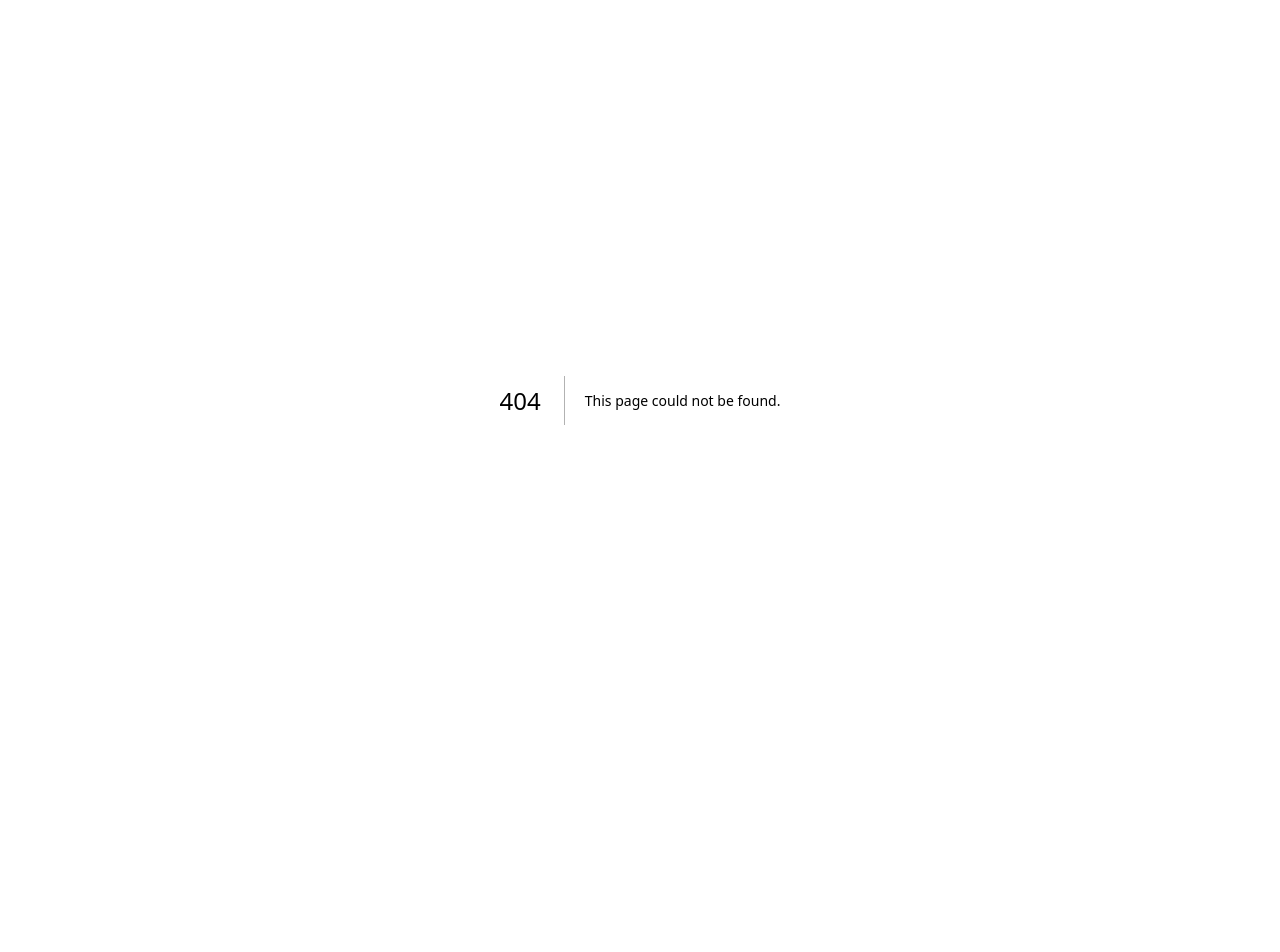
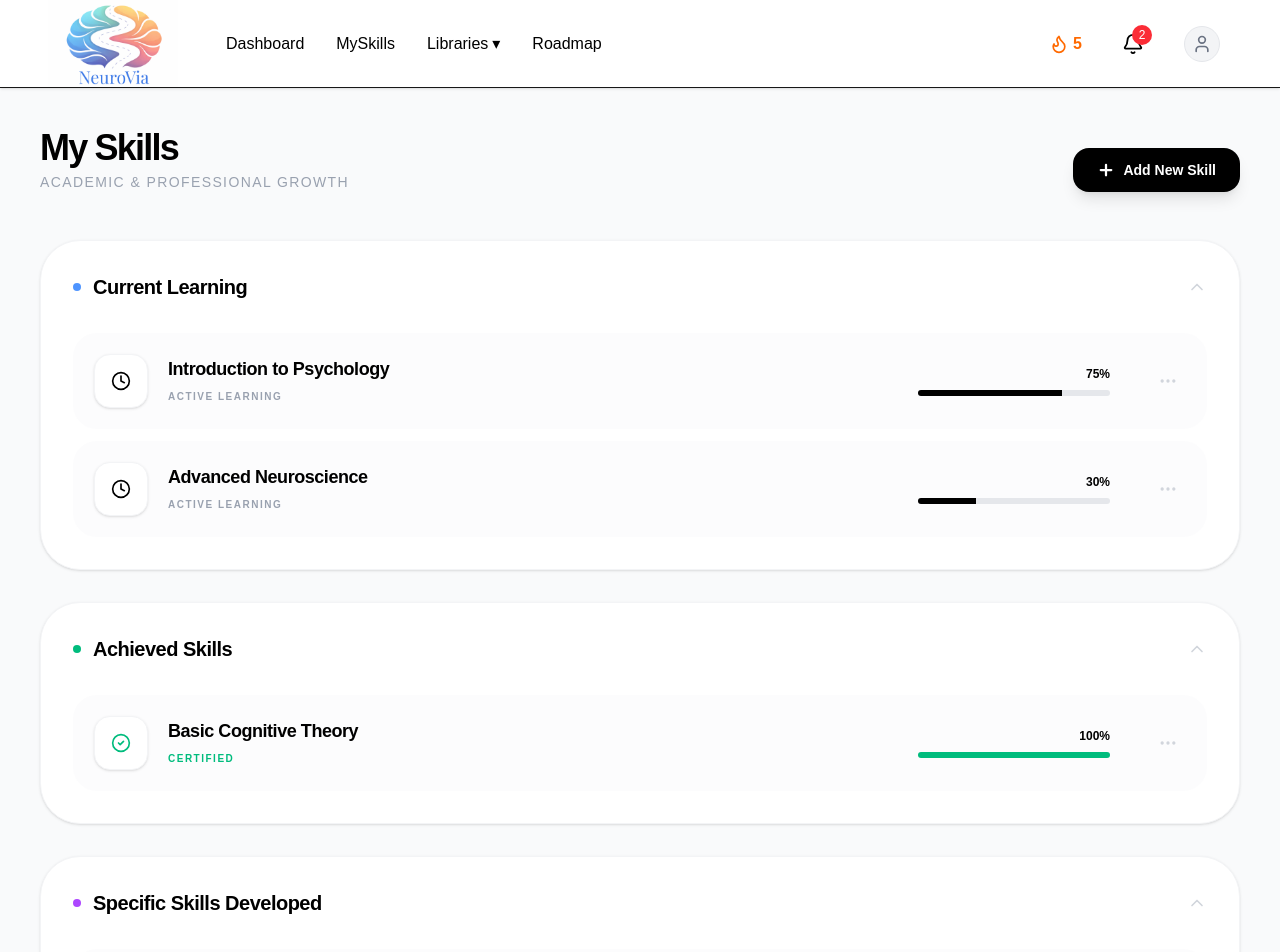
Before and after one commit to TanyaGupta1010/NeuroVia-Frontend, a Next.js app: page /myskills in a window 1280 px wide. Before the commit this address had no page. Shown: the top 952 px of the page. Before the commit the page ends 800 px from the top, so only its background shows below. Built offline with nearby package versions, Linux system fonts and the light colour scheme.

Commit message:
myskills page and continue learning button functionality

```diff
--- a/app/(dashboard)/dashboard/page.tsx
+++ b/app/(dashboard)/dashboard/page.tsx
@@ -44,7 +44,7 @@ export default function DashboardPage() {
       </div>
 
      <button
-        onClick={() => router.push("/course")}
+    onClick={() => router.push("libraries/courses")} // Changed from /course to /libraries
     className="bg-[#139fd6] text-white px-6 py-3 rounded-xl font-semibold hover:scale-105 transition"
   >
     Continue Learning
--- a/app/(dashboard)/layout.tsx
+++ b/app/(dashboard)/layout.tsx
@@ -8,6 +8,7 @@ import {
   NotificationProvider,
   useNotifications,
 } from "./NotificationContext";
+
 function DashboardNavbar({ email, streak }: { email: string; streak: number }) {
   const router = useRouter();
 
@@ -18,16 +19,14 @@ function DashboardNavbar({ email, streak }: { email: string; streak: number }) {
   const { notifications, markAsRead } = useNotifications();
   const unreadCount = notifications.filter((n) => !n.read).length;
 
-  /* ---------- STREAK MOCK DATA ---------- */
   const weekDays = ["M", "T", "W", "T", "F", "S", "S"];
-  const completedDays = [1, 2, 3, 4, 5]; // example completed days
+  const completedDays = [1, 2, 3, 4, 5];
 
   return (
-    <nav className="bg-white border-b h-[88px] px-12 flex items-center justify-between shadow-sm">
+    <nav className="bg-white border-b h-[88px] px-12 flex items-center justify-between shadow-sm relative z-[60]">
 
       {/* ================= LEFT ================= */}
       <div className="flex items-center gap-12">
-
         <Image
           src="/neurovia.jpg"
           alt="NeuroVia"
@@ -37,8 +36,7 @@ function DashboardNavbar({ email, streak }: { email: string; streak: number }) {
           onClick={() => router.push("/dashboard")}
         />
 
-        <div className="flex gap-8 text-black font-medium">
-
+        <div className="flex gap-8 text-black font-medium items-center h-[88px]">
           <span
             onClick={() => router.push("/dashboard")}
             className="cursor-pointer hover:text-blue-600 transition"
@@ -47,46 +45,48 @@ function DashboardNavbar({ email, streak }: { email: string; streak: number }) {
           </span>
 
           <span className="cursor-pointer hover:text-blue-600 transition">
+         {/* Dashboard Navigation Links */}
+<span
+  onClick={() => router.push("/myskills")} // Updated to match the relative path in the dashboard group
+  className="cursor-pointer hover:text-blue-600 transition"
+>
   MySkills
+</span>
           </span>
 
           {/* LIBRARIES DROPDOWN */}
           <div
-            className="relative"
+            className="relative flex items-center h-full"
             onMouseEnter={() => setOpenLib(true)}
             onMouseLeave={() => setOpenLib(false)}
           >
-            <span className="cursor-pointer hover:text-blue-600 flex items-center gap-1">
+            <span className="cursor-pointer hover:text-blue-600 flex items-center gap-1 py-2">
               Libraries
-              <span
-                className={`transition-transform duration-300 ${
-                  openLib ? "rotate-180" : ""
-                }`}
-              >
+              <span className={`transition-transform duration-300 ${openLib ? "rotate-180" : ""}`}>
                 ▾
               </span>
             </span>
 
+            {/* Invisible Bridge Container */}
             <div
-              className={`absolute top-10 left-0 bg-white shadow-xl rounded-xl w-52 py-2 border border-gray-200 transition-all duration-300
-              ${
-                openLib
-                  ? "opacity-100 scale-100"
-                  : "opacity-0 scale-95 pointer-events-none"
-              }`}
+              className={`absolute top-[60px] left-0 bg-transparent pt-4 transition-all duration-300
+              ${openLib ? "opacity-100 scale-100 visible" : "opacity-0 scale-95 pointer-events-none invisible"}`}
             >
+              {/* The visible menu */}
+              <div className="bg-white shadow-xl rounded-2xl w-52 py-2 border border-gray-100 overflow-hidden">
                 <div
                   onClick={() => router.push("/libraries/courses")}
-                className="px-4 py-3 hover:bg-blue-50 cursor-pointer"
+                  className="px-4 py-4 hover:bg-gray-50 cursor-pointer text-black font-medium transition-colors"
                 >
                   Courses
                 </div>
 
                 <div
                   onClick={() => router.push("/libraries/internships")}
-                className="px-4 py-3 hover:bg-blue-50 cursor-pointer"
+                  className="px-4 py-4 hover:bg-gray-50 cursor-pointer text-black font-medium transition-colors"
                 >
                   Internships
+                </div>
               </div>
             </div>
           </div>
@@ -100,7 +100,7 @@ function DashboardNavbar({ email, streak }: { email: string; streak: number }) {
       {/* ================= RIGHT ================= */}
       <div className="flex items-center gap-10">
 
-        {/* ----------  ---------- */}
+        {/* STREAK */}
         <div
           className="relative"
           onMouseEnter={() => setOpenStreak(true)}
@@ -112,44 +112,26 @@ function DashboardNavbar({ email, streak }: { email: string; streak: number }) {
           </div>
 
           <div
-            className={`absolute left-0 mt-4 w-72 bg-white border border-gray-200 rounded-2xl shadow-xl p-6 transition-all duration-300
-            ${
-              openStreak
-                ? "opacity-100 translate-y-0"
-                : "opacity-0 -translate-y-2 invisible"
-            }`}
+            className={`absolute right-0 mt-4 w-72 bg-white border border-gray-200 rounded-2xl shadow-xl p-6 transition-all duration-300
+            ${openStreak ? "opacity-100 translate-y-0 visible" : "opacity-0 -translate-y-2 invisible"}`}
           >
             <div className="flex justify-between items-center mb-2">
-              <h3 className="text-lg font-semibold text-black">
-                {streak} Day Streak
-              </h3>
+              <h3 className="text-lg font-semibold text-black">{streak} Day Streak</h3>
               <Flame className="text-orange-500" size={20} />
             </div>
-
-            <p className="text-sm text-gray-600 mb-6">
-              Do a lesson today to continue your streak.
-            </p>
-
+            <p className="text-sm text-gray-600 mb-6">Do a lesson today to continue your streak.</p>
             <div className="flex justify-between">
               {weekDays.map((day, index) => (
                 <div key={index} className="flex flex-col items-center gap-2">
                   <span className="text-xs text-gray-500">{day}</span>
-
-                  <div
-                    className={`w-8 h-8 rounded-full border transition
-                    ${
-                      completedDays.includes(index + 1)
-                        ? "bg-orange-500 border-orange-500"
-                        : "border-gray-300"
-                    }`}
-                  ></div>
+                  <div className={`w-8 h-8 rounded-full border transition ${completedDays.includes(index + 1) ? "bg-orange-500 border-orange-500" : "border-gray-300"}`} />
                 </div>
               ))}
             </div>
           </div>
         </div>
 
-        {/* ---------- NOTIFICATIONS ---------- */}
+        {/* NOTIFICATIONS */}
         <div
           className="relative"
           onMouseEnter={() => setOpenNotif(true)}
@@ -157,7 +139,6 @@ function DashboardNavbar({ email, streak }: { email: string; streak: number }) {
         >
           <div className="relative cursor-pointer">
             <Bell size={22} className="text-black" />
-
             {unreadCount > 0 && (
               <span className="absolute -top-2 -right-2 bg-red-500 text-white text-xs w-5 h-5 flex items-center justify-center rounded-full">
                 {unreadCount}
@@ -167,74 +148,38 @@ function DashboardNavbar({ email, streak }: { email: string; streak: number }) {
 
           <div
             className={`absolute right-0 mt-4 w-80 bg-white border border-gray-200 rounded-2xl shadow-xl transition-all duration-300
-            ${
-              openNotif
-                ? "opacity-100 translate-y-0"
-                : "opacity-0 -translate-y-2 invisible"
-            }`}
+            ${openNotif ? "opacity-100 translate-y-0 visible" : "opacity-0 -translate-y-2 invisible"}`}
           >
-            <div className="p-4 border-b border-gray-200 font-semibold text-black">
-              Notifications
-            </div>
-
+            <div className="p-4 border-b border-gray-200 font-semibold text-black">Notifications</div>
+            <div className="max-h-64 overflow-y-auto">
               {notifications.map((note) => (
-              <div
-                key={note.id}
-                onClick={() => markAsRead(note.id)}
-                className={`px-4 py-3 border-b border-gray-200 cursor-pointer transition
-                ${
-                  !note.read
-                    ? "bg-blue-50 hover:bg-blue-100"
-                    : "bg-white hover:bg-gray-50"
-                }`}
-              >
-                <div className="flex items-center gap-2">
-                  {!note.read && (
-                    <span className="w-2 h-2 bg-blue-600 rounded-full"></span>
-                  )}
-
-                  <p className="text-sm font-medium text-black">
-                    {note.title}
-                  </p>
-                </div>
-
-                <p className="text-xs mt-1 text-black">
-                  {note.time}
-                </p>
+                <div key={note.id} onClick={() => markAsRead(note.id)} className={`px-4 py-3 border-b border-gray-100 cursor-pointer transition ${!note.read ? "bg-blue-50" : "bg-white hover:bg-gray-50"}`}>
+                  <p className="text-sm font-medium text-black">{note.title}</p>
+                  <p className="text-xs mt-1 text-gray-400">{note.time}</p>
                 </div>
               ))}
-
-            <div className="p-3 text-center">
-              <button
-                onClick={() =>
-                  router.push("/dashboard/notifications")
-                }
-                className="text-blue-600 font-semibold hover:underline"
-              >
-                View All
-              </button>
+            </div>
+            <div className="p-3 text-center border-t border-gray-100">
+              <button onClick={() => router.push("/dashboard/notifications")} className="text-blue-600 text-sm font-bold hover:underline">View All</button>
             </div>
           </div>
         </div>
 
-        {/* ---------- PROFILE ---------- */}
-        <div className="flex items-center gap-2">
-          <User className="bg-gray-200 p-1 rounded-full" size={30} />
-          <span className="text-sm font-medium text-black">
-            {email}
+        {/* PROFILE */}
+        <div className="flex items-center gap-3">
+          <div className="w-9 h-9 bg-gray-100 rounded-full flex items-center justify-center border border-gray-200">
+             <User className="text-gray-500" size={20} />
+          </div>
+          <span className="text-sm font-bold text-black tracking-tight">
+            {email.split('@')[0]}
           </span>
         </div>
-
       </div>
     </nav>
   );
 }
 
-export default function DashboardLayout({
-  children,
-}: {
-  children: React.ReactNode;
-}) {
+export default function DashboardLayout({ children }: { children: React.ReactNode }) {
   const [email, setEmail] = useState("");
   const [streak, setStreak] = useState(5);
 
@@ -245,7 +190,7 @@ export default function DashboardLayout({
 
   return (
     <NotificationProvider>
-      <div className="min-h-screen bg-gray-50">
+      <div className="min-h-screen bg-gray-50 font-sans">
         <DashboardNavbar email={email} streak={streak} />
         {children}
       </div>
--- /dev/null
+++ b/app/(dashboard)/myskills/page.tsx
@@ -0,0 +1,182 @@
+"use client";
+
+import { useState } from "react";
+import { useRouter } from "next/navigation"; // Import the router
+import {
+  Plus,
+  ChevronDown,
+  ChevronUp,
+  Clock,
+  CheckCircle2,
+  MoreHorizontal,
+  Brain,
+  Zap
+} from "lucide-react";
+
+export default function MySkillsPage() {
+  const router = useRouter(); // Initialize the router
+  const [openSections, setOpenSections] = useState({
+    current: true,
+    completed: true,
+    specific: true,
+  });
+
+  const toggleSection = (section: keyof typeof openSections) => {
+    setOpenSections((prev) => ({ ...prev, [section]: !prev[section] }));
+  };
+
+  return (
+    <div className="max-w-7xl mx-auto px-6 lg:px-10 py-10 min-h-screen">
+
+      {/* Header with Redirecting Button */}
+      <div className="flex justify-between items-end mb-12">
+        <div>
+          <h1 className="text-4xl font-black text-black tracking-tighter">
+            My Skills
+          </h1>
+          <p className="text-gray-400 font-medium mt-1 text-sm uppercase tracking-widest">
+            Academic & Professional Growth
+          </p>
+        </div>
+
+        {/* REDIRECT FIXED: Now points to /libraries/courses */}
+        <button
+          onClick={() => router.push("/libraries/courses")}
+          className="flex items-center gap-2 bg-black text-white px-6 py-3 rounded-2xl font-bold text-sm hover:bg-zinc-800 transition-all active:scale-95 shadow-lg shadow-black/10"
+        >
+          <Plus size={18} strokeWidth={3} />
+          Add New Skill
+        </button>
+      </div>
+
+      <div className="space-y-8">
+        {/* ================= CURRENT LEARNING ================= */}
+        <div className="bg-white rounded-[2.5rem] border border-gray-100 shadow-sm overflow-hidden">
+          <div
+            onClick={() => toggleSection('current')}
+            className="flex justify-between items-center p-8 cursor-pointer hover:bg-gray-50/30 transition-colors"
+          >
+            <div className="flex items-center gap-3">
+              <div className="w-2 h-2 rounded-full bg-blue-500 animate-pulse" />
+              <h2 className="text-xl font-extrabold text-black tracking-tight">Current Learning</h2>
+            </div>
+            {openSections.current ? <ChevronUp size={20} className="text-gray-300" /> : <ChevronDown size={20} className="text-gray-300" />}
+          </div>
+
+          {openSections.current && (
+            <div className="px-8 pb-8 space-y-3">
+              <SkillItem
+                title="Introduction to Psychology"
+                status="Active Learning"
+                progress={75}
+                icon={<Clock className="text-black" size={20} />}
+                accent="bg-black"
+              />
+              <SkillItem
+                title="Advanced Neuroscience"
+                status="Active Learning"
+                progress={30}
+                icon={<Clock className="text-black" size={20} />}
+                accent="bg-black"
+              />
+            </div>
+          )}
+        </div>
+
+        {/* ================= COMPLETED ================= */}
+        <div className="bg-white rounded-[2.5rem] border border-gray-100 shadow-sm overflow-hidden">
+          <div
+            onClick={() => toggleSection('completed')}
+            className="flex justify-between items-center p-8 cursor-pointer hover:bg-gray-50/30 transition-colors"
+          >
+            <div className="flex items-center gap-3">
+              <div className="w-2 h-2 rounded-full bg-emerald-500" />
+              <h2 className="text-xl font-extrabold text-black tracking-tight">Achieved Skills</h2>
+            </div>
+            {openSections.completed ? <ChevronUp size={20} className="text-gray-300" /> : <ChevronDown size={20} className="text-gray-300" />}
+          </div>
+
+          {openSections.completed && (
+            <div className="px-8 pb-8 space-y-3">
+              <SkillItem
+                title="Basic Cognitive Theory"
+                status="Certified"
+                progress={100}
+                icon={<CheckCircle2 className="text-emerald-500" size={20} />}
+                accent="bg-emerald-500"
+                isCompleted
+              />
+            </div>
+          )}
+        </div>
+
+        {/* ================= SPECIFIC SKILLS DEVELOPED ================= */}
+        <div className="bg-white rounded-[2.5rem] border border-gray-100 shadow-sm overflow-hidden">
+          <div
+            onClick={() => toggleSection('specific')}
+            className="flex justify-between items-center p-8 cursor-pointer hover:bg-gray-50/30 transition-colors"
+          >
+            <div className="flex items-center gap-3">
+              <div className="w-2 h-2 rounded-full bg-purple-500" />
+              <h2 className="text-xl font-extrabold text-black tracking-tight">Specific Skills Developed</h2>
+            </div>
+            {openSections.specific ? <ChevronUp size={20} className="text-gray-300" /> : <ChevronDown size={20} className="text-gray-300" />}
+          </div>
+
+          {openSections.specific && (
+            <div className="px-8 pb-8 space-y-3">
+              <SkillItem
+                title="Data Analysis"
+                status="Advanced"
+                progress={85}
+                icon={<Brain className="text-purple-500" size={20} />}
+                accent="bg-purple-600"
+              />
+              <SkillItem
+                title="Critical Thinking"
+                status="Intermediate"
+                progress={55}
+                icon={<Zap className="text-purple-500" size={20} />}
+                accent="bg-purple-600"
+              />
+            </div>
+          )}
+        </div>
+      </div>
+    </div>
+  );
+}
+
+// --- Skill Item Component ---
+function SkillItem({ title, status, progress, icon, accent, isCompleted = false }: any) {
+  return (
+    <div className="flex items-center justify-between p-5 rounded-[1.5rem] bg-gray-50/50 border border-transparent hover:border-gray-200 hover:bg-white hover:shadow-xl hover:shadow-black/5 transition-all duration-300 group cursor-pointer">
+      <div className="flex items-center gap-5">
+        <div className="bg-white p-4 rounded-2xl border border-gray-100 shadow-sm group-hover:scale-110 transition-transform">
+          {icon}
+        </div>
+        <div>
+          <h4 className="font-bold text-black text-lg tracking-tight group-hover:text-blue-600 transition-colors">{title}</h4>
+          <span className={`text-[10px] font-black uppercase tracking-[0.15em] ${isCompleted ? 'text-emerald-500' : 'text-gray-400'}`}>
+            {status}
+          </span>
+        </div>
+      </div>
+
+      <div className="flex items-center gap-10">
+        <div className="flex flex-col items-end gap-2">
+           <span className="text-xs font-bold text-black">{progress}%</span>
+           <div className="w-48 bg-gray-200 h-1.5 rounded-full overflow-hidden">
+            <div
+              className={`${accent} h-full transition-all duration-1000 ease-out`}
+              style={{ width: `${progress}%` }}
+            />
+          </div>
+        </div>
+        <button className="p-2 hover:bg-gray-100 rounded-full transition-colors">
+          <MoreHorizontal className="text-gray-300 hover:text-black" size={20} />
+        </button>
+      </div>
+    </div>
+  );
+}
```
Lines whose indentation alone changed are shown as unchanged.
